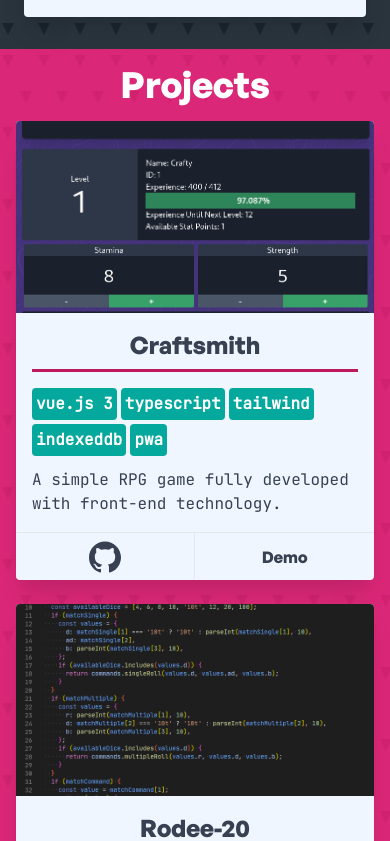
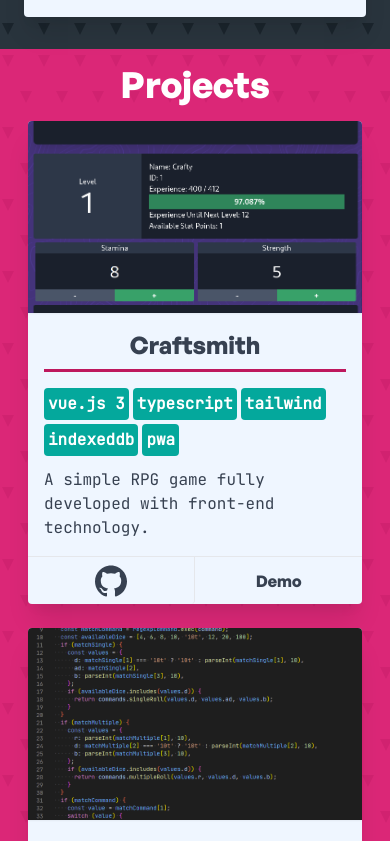
Before and after one commit to iamthismarvin/marvin.dev-v2, a Vue app: page / in a window 390 px wide. Shown: the part 2483-3324 px from the top of the page. Built offline with nearby package versions, Linux system fonts and the light colour scheme.

Commit message:
FIX: [Project] responsive layout.

```diff
--- a/src/components/Project.vue
+++ b/src/components/Project.vue
@@ -1,9 +1,9 @@
 <template>
-  <div class="project bg-blue-50 rounded shadow-xl text-gray-700">
+  <div class="project bg-blue-50 pb-12 relative rounded shadow-xl text-gray-700">
     <img
       :src="require(`@/assets/images/projects/${thumbnail}`)"
       :alt="name"
-      class="h-48 lg:h-64 object-cover rounded-t w-full"
+      class="h-48 lg:h-64 object-cover rounded-t shadow-sm w-full"
     />
     <div class="p-4">
       <h3 class="border-pink-700 mb-4 pb-2 text-center">{{ name }}</h3>
@@ -18,7 +18,7 @@
       </ul>
       <p>{{ description }}</p>
     </div>
-    <div class="flex justify-between rounded-b">
+    <div class="absolute bottom-0 flex justify-between rounded-b w-full">
       <a
         :href="repositoryUrl"
         target="_blank"
--- a/src/sections/Projects.vue
+++ b/src/sections/Projects.vue
@@ -1,9 +1,12 @@
 <template>
   <section class="projects p-4 text-white">
     <h1 class="mb-4 text-center">Projects</h1>
-    <div v-for="project in projects" :key="project.index" class="flex flex-wrap justify-center">
+    <div class="flex justify-center">
+      <div class="flex flex-wrap justify-center">
         <Project
-        class="mb-6 w-96"
+          v-for="project in projects"
+          :key="project.index"
+          class="mb-6 mx-3 max-w-sm"
           :name="project.name"
           :thumbnail="project.thumbnail"
           :tags="project.tags"
@@ -11,6 +14,7 @@
           :repositoryUrl="project.repositoryUrl"
           :demoUrl="project.demoUrl"
         />
+      </div>
     </div>
   </section>
 </template>
```
Lines whose indentation alone changed are shown as unchanged.
